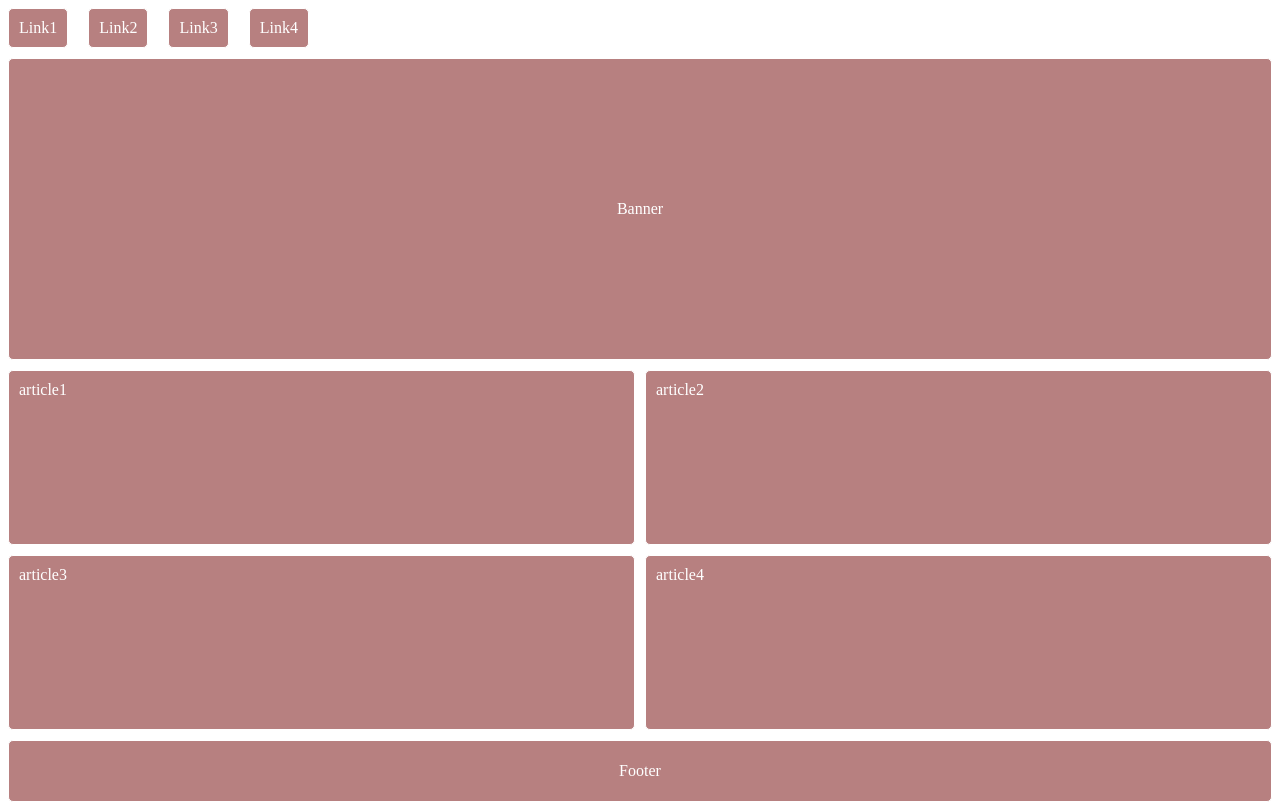
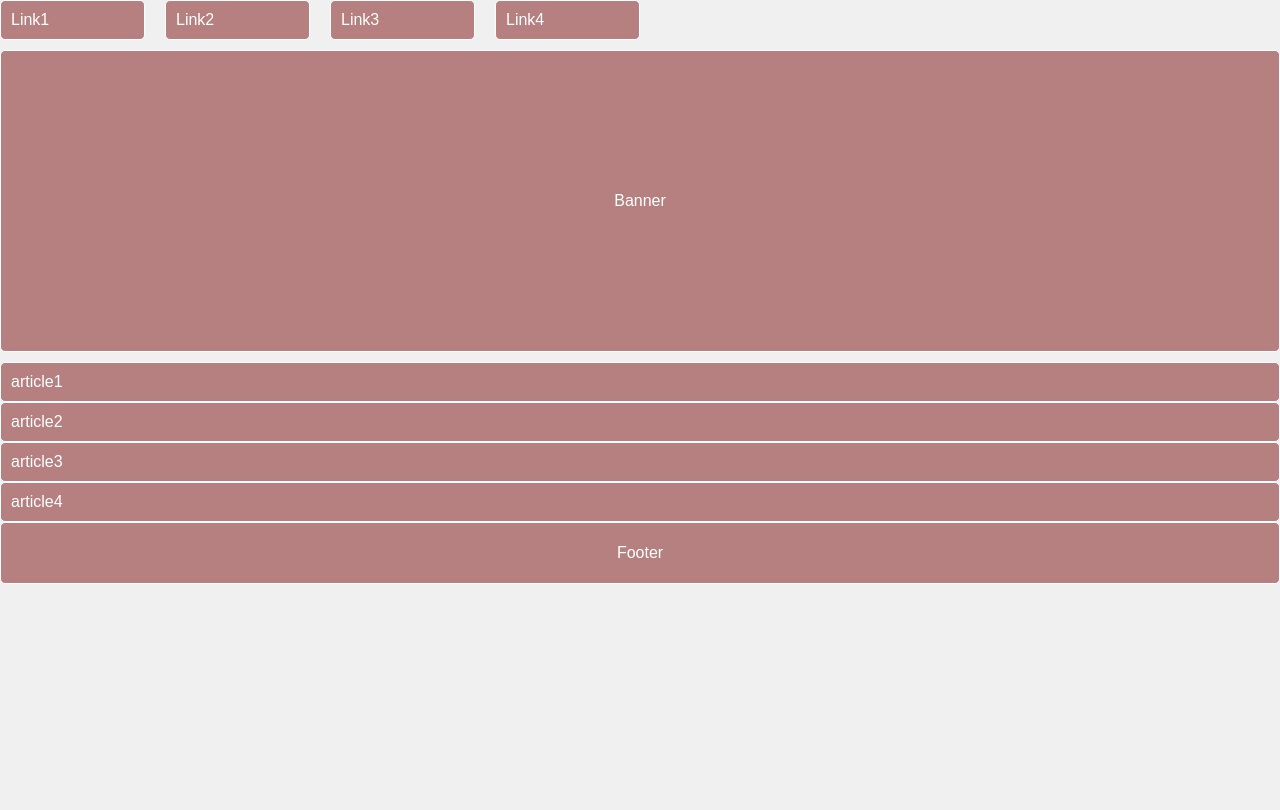
Before and after one commit to Romaleso261981/HomeWork-okten, a plain HTML site: page HW/HW_6/HW_6-1/hw6_1.html in a window 1280 px wide. Drawn offline with Linux system fonts and the light colour scheme.

Commit message:
added some styles

```diff
--- a/HW/HW_6/HW_6-1/style.css
+++ b/HW/HW_6/HW_6-1/style.css
@@ -10,40 +10,6 @@
 .a4 {
   grid-area: a4;
 }
-
-.header {
-  display: flex;
-  justify-content: flex-start;
-  gap: 20px;
-  align-items: center;
-  margin-bottom: 10px;
-  height: 5vh;
-}
-.banner {
-  height: 35vh;
-  display: flex;
-  justify-content: center;
-  align-items: center;
-  margin-bottom: 10px;
-}
-.article-Wrapper {
-  display: grid;
-  height: 45vh;
-  grid-template-areas:
-    "a1 a2"
-    "a3 a4";
-  grid-template-columns: 1fr 1fr;
-  grid-template-rows: 1fr 1fr;
-  grid-gap: 10px;
-  margin-bottom: 10px;
-}
-.footer {
-  display: flex;
-  justify-content: center;
-  align-items: center;
-  height: 5vh;
-}
-
 .a1,
 .a2,
 .a3,
@@ -60,8 +26,35 @@
   padding: 10px;
   border-radius: 5px;
 }
-
-@media screen and (max-width: 440px) {
+body {
+  margin: 0;
+  padding: 0;
+  font-family: Arial, sans-serif;
+  background-color: #f0f0f0;
+}
+.header {
+  width: 100%;
+  overflow: auto;
+  height: auto;
+  display: flex;
+  flex-direction: column;
+  justify-content: center;
+  gap: 5px;
+  align-items: center;
+}
+.hed1,
+.hed2,
+.hed3,
+.hed4 {
+  width: 100%;
+}
+.banner {
+  height: 35vh;
+  display: flex;
+  justify-content: center;
+  align-items: center;
+  margin-bottom: 10px;
+}
 .article-Wrapper {
   grid-template-areas:
     "a1"
@@ -71,20 +64,29 @@
   grid-template-columns: 1fr;
   grid-template-rows: 1fr 1fr 1fr 1fr;
 }
-  .header {
-    width: auto;
-    overflow: auto;
-    height: auto;
+.footer {
   display: flex;
-    flex-direction: column;
   justify-content: center;
-    gap: 20px;
   align-items: center;
+  height: 5vh;
 }
+
 .hed1,
 .hed2,
 .hed3,
 .hed4 {
   width: 100%;
 }
+@media screen and (min-width: 768px) {
+  .header {
+    gap: 20px;
+    margin-bottom: 10px;
   }
+}
+@media screen and (min-width: 440px) {
+  .header {
+    width: 50%;
+    gap: 20px;
+    flex-direction: row;
+  }
+}
```
Lines whose indentation alone changed are shown as unchanged.
